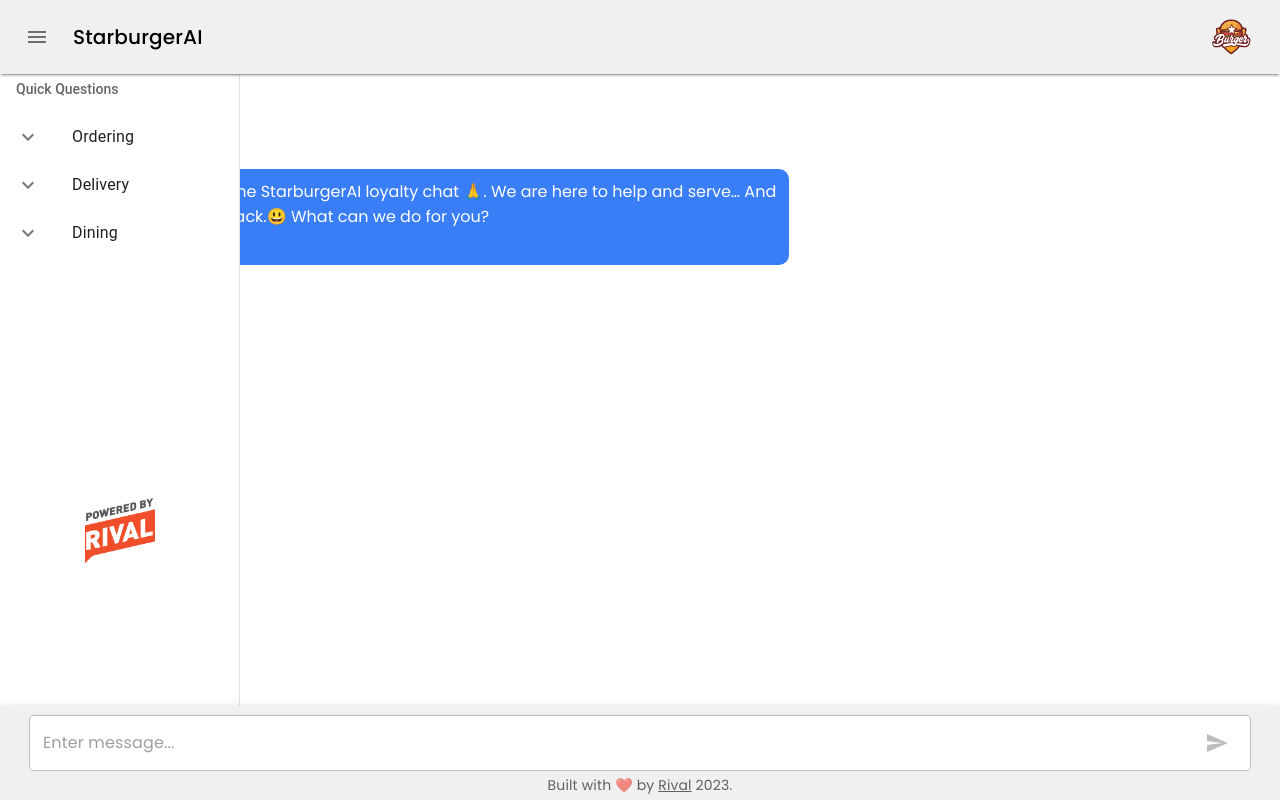
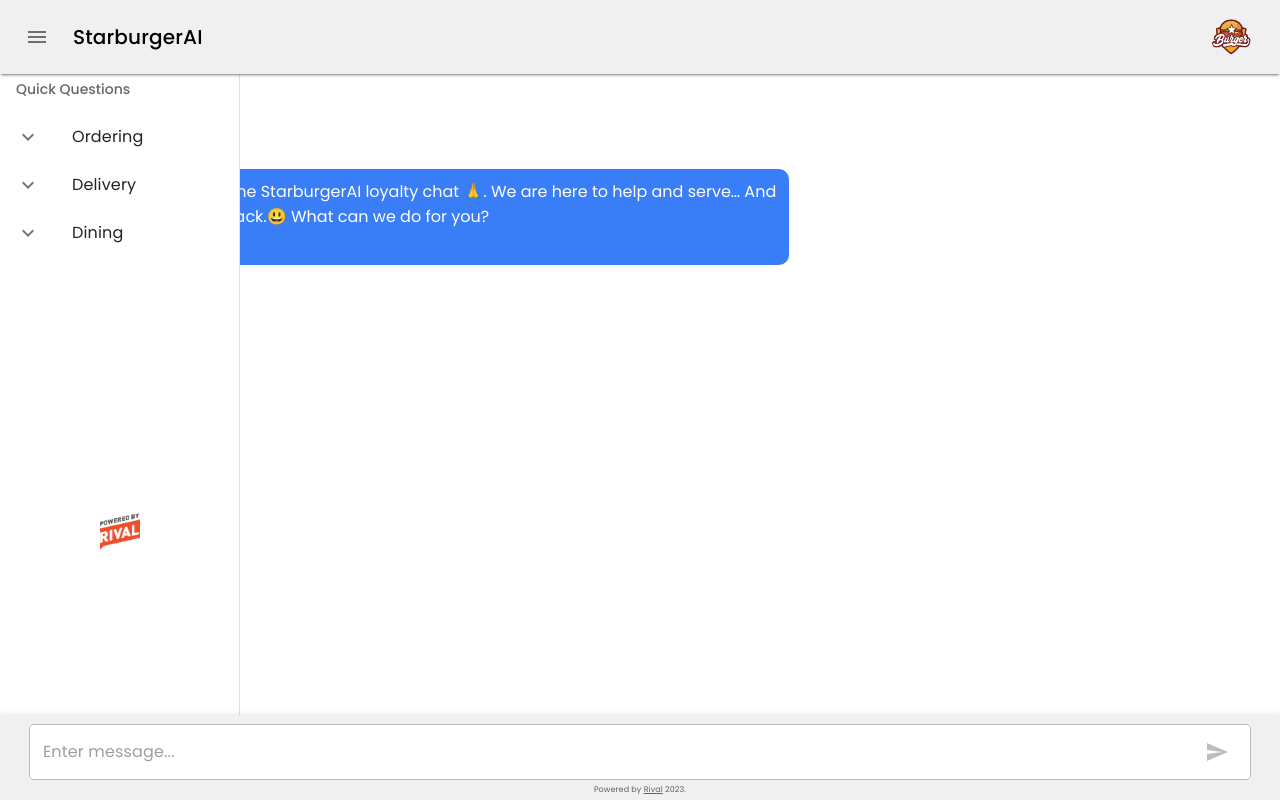
Before and after one commit to Ollstar/domainai, a Next.js app in the folder domainai/: page / in a window 1280 px wide. Both pictures are taken after a click on the button 37 px from the left and 37 px from the top of the page. Built offline with nearby package versions, Linux system fonts and the light colour scheme.

Commit message:
footer change

```diff
--- a/domainai/components/BottomAppBar.jsx
+++ b/domainai/components/BottomAppBar.jsx
@@ -47,8 +47,8 @@
 
           </Toolbar>
           <footer>
-            <Typography variant="body2" fontFamily={"poppins"} color="text.secondary" align="center">
-              {'Built with ❤️ by '}
+            <Typography variant="body2" fontSize={8} fontFamily={"poppins"} color="text.secondary" align="center">
+              {'Powered by '}
               <Link color="inherit" href="https://rivaltech.com/">
                 Rival
               </Link>{' '}
--- a/domainai/components/NestedList.jsx
+++ b/domainai/components/NestedList.jsx
@@ -9,6 +9,7 @@
 import ChatIcon from '@mui/icons-material/Chat';
 import styles from "styles/index.module.css";
 import { Icon, IconButton } from '@mui/material';
+import { fontFamily, fontSize } from '@mui/system';
 
 export default function NestedList({ onSubmit, setMessageInput, handleDrawerClose }) {
   const [open, setOpen] = React.useState({});
@@ -125,6 +126,7 @@
             setTimeout(() => {
               onSubmit(e, `${entryPoints} - ${question}`);
             }, 500);
+            setOpen({});
             handleDrawerClose();
           };
 
@@ -133,7 +135,7 @@
           component="nav"
           aria-labelledby="nested-list-subheader"
           subheader={
-          <ListSubheader component="div" id="nested-list-subheader">
+          <ListSubheader sx={{fontFamily:"poppins"}} component="div" id="nested-list-subheader">
           Quick Questions
           </ListSubheader>
           }
@@ -144,7 +146,7 @@
           <ListItemIcon>
           {open[group.group] ? <ExpandLess /> : <ExpandMore />}
           </ListItemIcon>
-          <ListItemText primary={group.group} />
+          <ListItemText primaryTypographyProps={{fontFamily:"poppins"}} primary={group.group} />
           </ListItemButton>
           <Collapse in={open[group.group]} timeout="auto" unmountOnExit>
           <List component="div" disablePadding>
@@ -154,7 +156,7 @@
           <ListItemIcon>
           {open[entry.entryPoint] ? <ChevronLeft /> : <ChevronRight />}
           </ListItemIcon>
-          <ListItemText primary={entry.entryPoint} />
+          <ListItemText primaryTypographyProps={{fontFamily:"poppins", fontSize:12}} primary={entry.entryPoint} />
           </ListItemButton>
           <Collapse in={open[entry.entryPoint]} timeout="auto" unmountOnExit>
           <List component="div" disablePadding>
@@ -167,7 +169,7 @@
           <ListItemIcon>
           <ChatIcon />
           </ListItemIcon>
-          <ListItemText primary={question} />
+          <ListItemText primaryTypographyProps={{fontFamily:"poppins", fontSize:10}} primary={question} />
           </ListItemButton>
 ))}
 </List>
--- a/domainai/pages/index.js
+++ b/domainai/pages/index.js
@@ -147,7 +147,7 @@
           </DrawerSpacer>
           <Divider />
           <NestedList onSubmit={onSubmit} setMessageInput={setMessageInput} handleDrawerClose={handleDrawerClose} />
-          <Avatar alt="powered by rival" src="/avatar/powerlogo.png" sx={{borderRadius:0, height:70,width:70, margin: "auto"}}/>
+          <Avatar alt="powered by rival" src="/avatar/powerlogo.png" sx={{oveflow: "visible",borderRadius:0, margin: "auto"}}/>
         </Drawer>
         <Box>
           <Main ref={scrollableContainerRef}               onClick={open ? handleDrawerClose :  null}>
```
